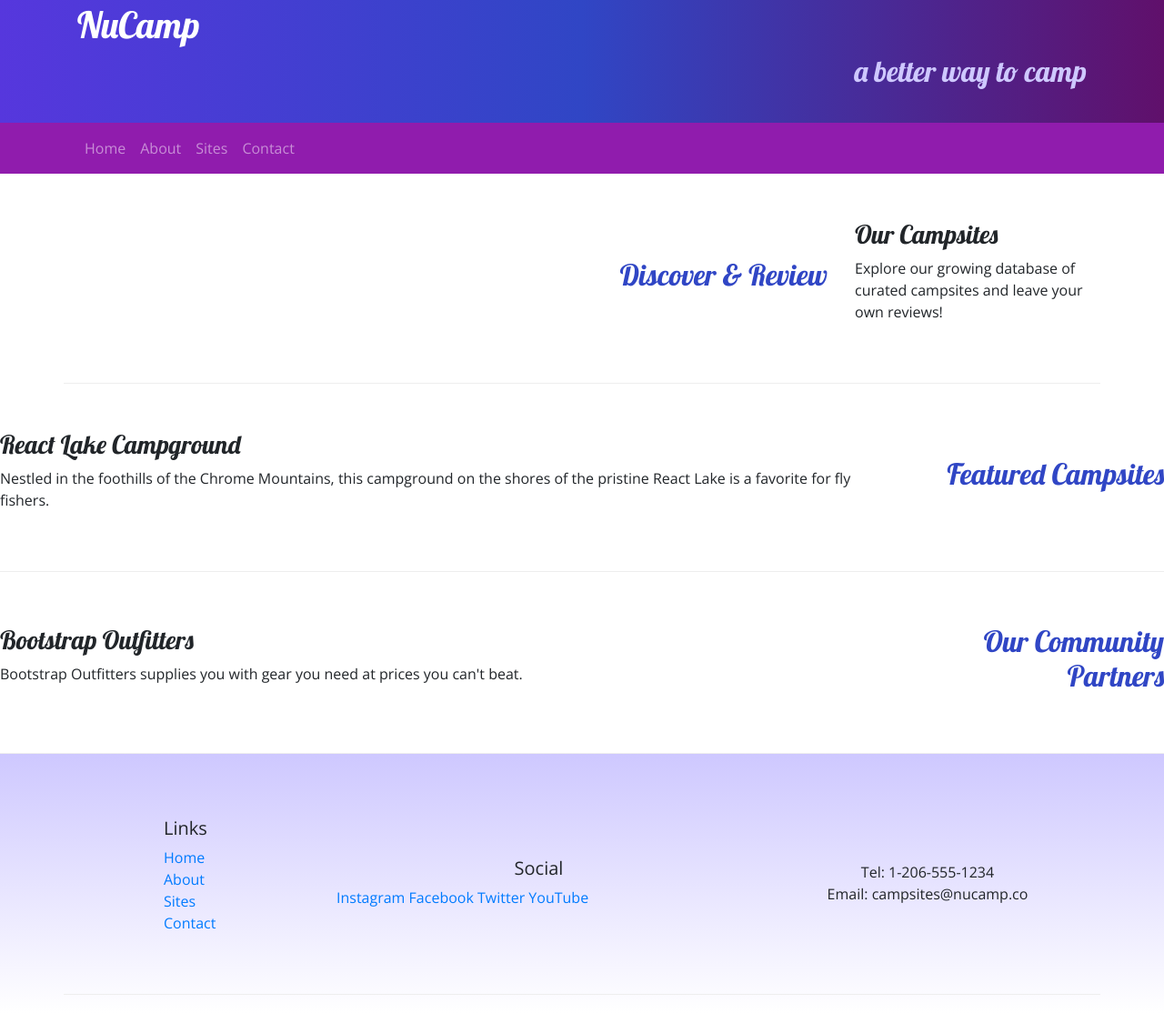
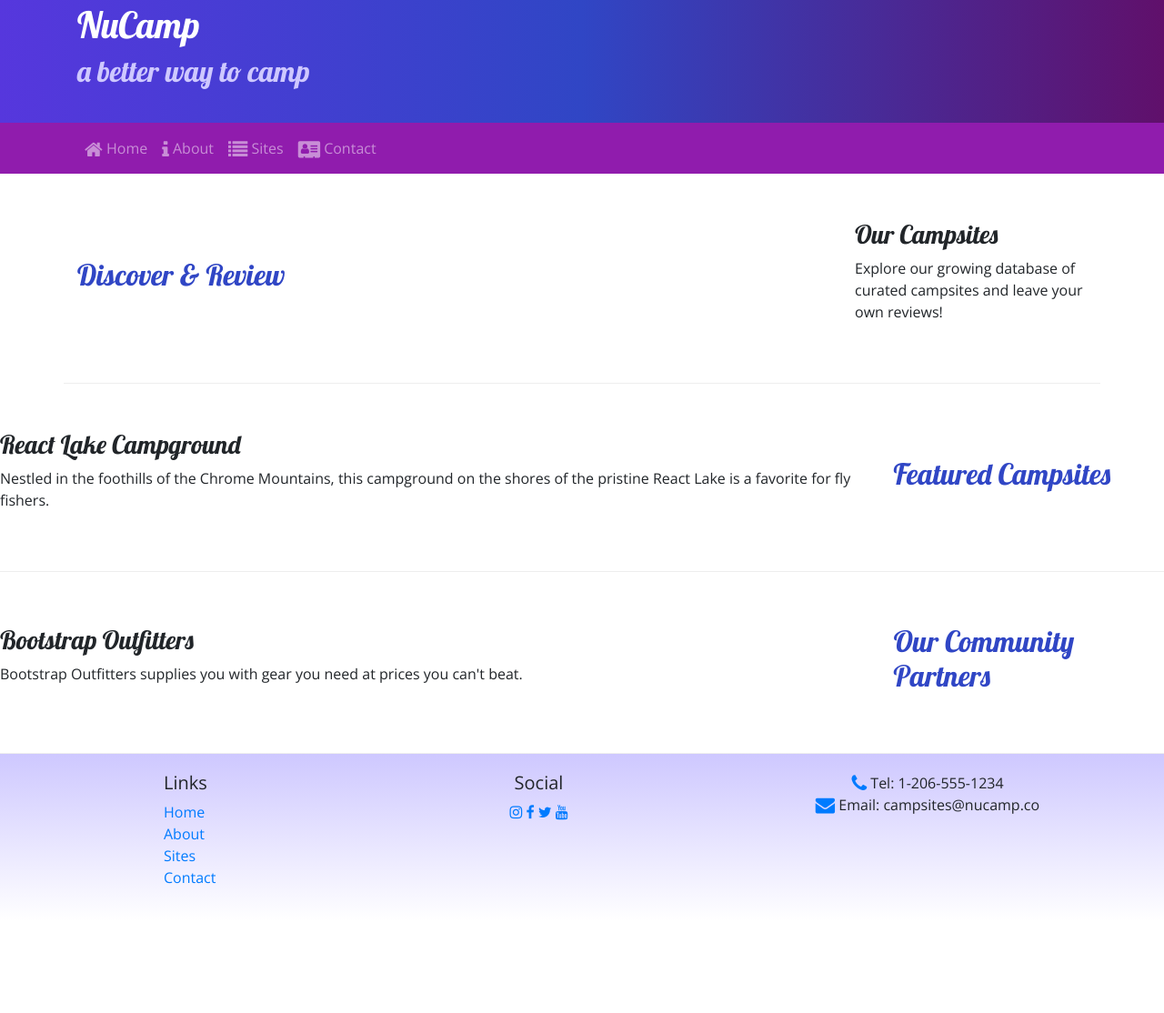
Before and after one commit to nicoscra/nucampsite, a website: page index.html in a window 1280 px wide. Shown: the part 27-1141 px from the top of the page at 91% size. After the commit the page ends 1040 px from the top, so only its background shows below. Drawn offline with nearby package versions, Linux system fonts and the light colour scheme.

Commit message:
nucampsite 2nd commit

```diff
--- a/index.html
+++ b/index.html
@@ -5,6 +5,7 @@
     <meta charset="utf-8" />
     <meta name="viewport" content="width=device-width, initial-scale=1" />
     <link rel="stylesheet" href="node_modules/bootstrap/dist/css/bootstrap.min.css" />
+    <link rel="stylesheet" href="node_modules/font-awesome/css/font-awesome.min.css" />
     <link rel="stylesheet" href="https://fonts.googleapis.com/css?family=Lobster|Open+Sans" />
     <link rel="stylesheet" href="css/styles.css" />
     <title>NuCamp: A Better Way To Camp</title>
@@ -18,7 +19,7 @@
             <div class="row">
                 <div class="col">
             <h1>NuCamp</h1>
-            <h2 class="text-sm-right">a better way to camp</h2>
+            <h2 class="text-sm">a better way to camp</h2>
             </div>
         </div>
     </header>
@@ -30,10 +31,10 @@
         </button>
         <div class="collapse navbar-collapse" id="nucampNavbar">
         <ul class="navbar-nav">
-            <li class="nav-item-active"><a class="nav-link" href="#">Home</a></li>
-            <li class="nav-item"><a class="nav-link" href="aboutus.html">About</a></li>
-            <li class="nav-item"><a class="nav-link" href="#">Sites</a></li>
-            <li class="nav-item"><a class="nav-link" href="#">Contact</a></li>
+            <li class="nav-item-active"><a class="nav-link" href="#"><i class="fa fa-home fa-lg"></i> Home</a></li>
+            <li class="nav-item"><a class="nav-link" href="aboutus.html"><i class="fa fa-info fa-lg"></i> About</a></li>
+            <li class="nav-item"><a class="nav-link" href="#"><i class="fa fa-list fa-lg"></i> Sites</a></li>
+            <li class="nav-item"><a class="nav-link" href="#"><i class="fa fa-address-card fa-lg"></i> Contact</a></li>
         </ul>
         </div>
         </div>
@@ -42,57 +43,60 @@
     <div class="container">
         <div class="row row-content align-items-center">
             <div class="col">
-                <h2 class="text-sm-right">Discover & Review</h2>
+                <h2 class="text-sm">Discover & Review</h2>
             </div>
-            <div class="col-sm-4 order-sm-last col-md-3">
+            <div class="col-sm-4 col-md-3">
                 <h3>Our Campsites</h3>
-                <p>Explore our growing database of curated campsites and leave your own reviews!</p>
+                <p class="d-none d-sm-block">Explore our growing database of curated campsites and leave your own reviews!</p>
             </div>
         </div>
     </div>
 
     <div class="row row-content align-items-center">
         <div class="col-sm-4 order-sm-last col-md-3">
-            <h2 class="text-sm-right">Featured Campsites</h2>
+            <h2 class="text-sm">Featured Campsites</h2>
         </div>
         <div class="col">
             <h3>React Lake Campground</h3>
-             <p>Nestled in the foothills of the Chrome Mountains, this campground on the shores of the pristine React Lake is a favorite for fly fishers.</p>
+             <p class="d-none d-sm-block">Nestled in the foothills of the Chrome Mountains, this campground on the shores of the pristine React Lake is a favorite for fly fishers.</p>
         </div>
     </div>
 
     <div class="row row-content align-items-center">
         <div class="col-sm-4 order-sm-last col-md-3">
-            <h2 class="text-sm-right">Our Community Partners</h2>
+            <h2 class="text-sm">Our Community Partners</h2>
         </div>
         <div class="col">
             <h3>Bootstrap Outfitters</h3>
-            <p>Bootstrap Outfitters supplies you with gear you need at prices you can't beat.</p>
+            <p class="d-none d-sm-block">Bootstrap Outfitters supplies you with gear you need at prices you can't beat.</p>
         </div>
     </div>
 
     <footer>
         <div class="container">
-            <div class="row row-content align-items-center">
+            <div class="row">
                 <div class="col-4 col-sm-2 offset-1">
                 <h5>Links</h5>
                 <ul class="list-unstyled">
                     <li><a href="#">Home</a></li>
                     <li><a href="aboutus.html">About</a></li>
-                    <li><a href="aboutus.html">Sites</a></li>
-                    <li><a href="aboutus.html">Contact</a></li>
+                    <li><a href="#">Sites</a></li>
+                    <li><a href="#">Contact</a></li>
                 </ul>
-        </div>
-        <div class="col-6 col-sm-5">
-            <h5 class="text-center">Social</h5>
-            <a href="http://instagram.com/">Instagram</a>
-            <a href="http://facebook.com/">Facebook</a>
-            <a href="http://twitter.com/">Twitter</a>
-            <a href="http://youtube.com/">YouTube</a>
-        </div>
-        <div class="col-sm-4 text-center">
-            Tel: 1-206-555-1234<br />
-            Email: campsites@nucamp.co
+                </div>
+
+                <div class="col-6 col-sm-5 text-center">
+                <h5 class="text-center">Social</h5>
+                <a href="http://instagram.com/"><i class="fa fa-instagram"></i></a>
+                <a href="http://facebook.com/"><i class="fa fa-facebook"></i></a>
+                <a href="http://twitter.com/"><i class="fa fa-twitter"></i></a>
+                <a href="http://youtube.com/"><i class="fa fa-youtube"></i></a>
+                </div>
+                <div class="col-sm-4 text-center">
+                    <i class="fa fa-phone fa-lg text-primary"></i> Tel: 1-206-555-1234<br />
+                    <i class="fa fa-envelope fa-lg text-primary"></i> Email: campsites@nucamp.co
+                </div>
+            </div>
         </div>
     </footer>
     <script src="node_modules/jquery/dist/jquery.slim.min.js"></script>
--- a/package.json
+++ b/package.json
@@ -15,6 +15,7 @@
   },
   "dependencies": {
     "bootstrap": "^4.5.2",
+    "font-awesome": "^4.7.0",
     "jquery": "^3.5.1",
     "popper.js": "^1.16.1"
   }
```
Also changed, not shown: aboutus.html (+26 -23 lines), 1 other file.
